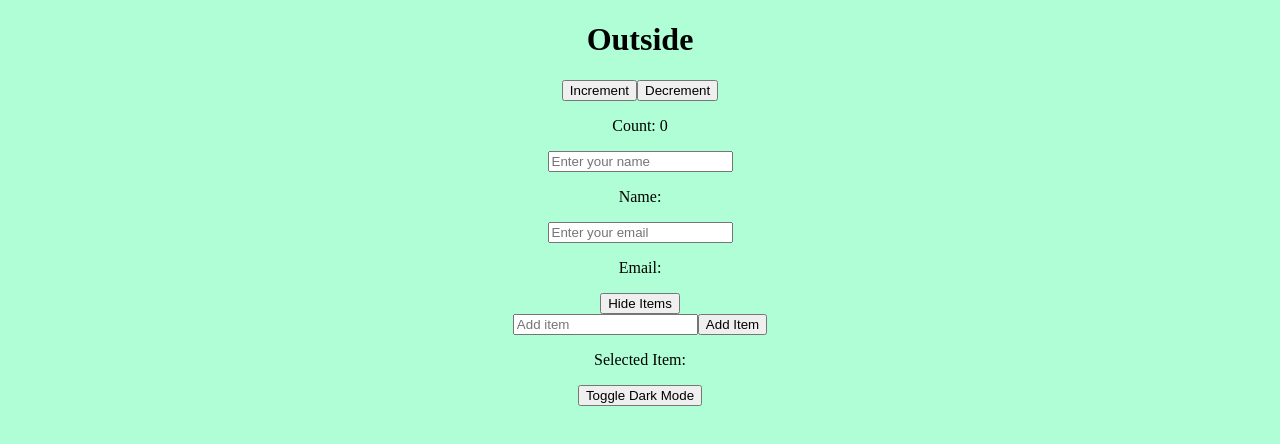
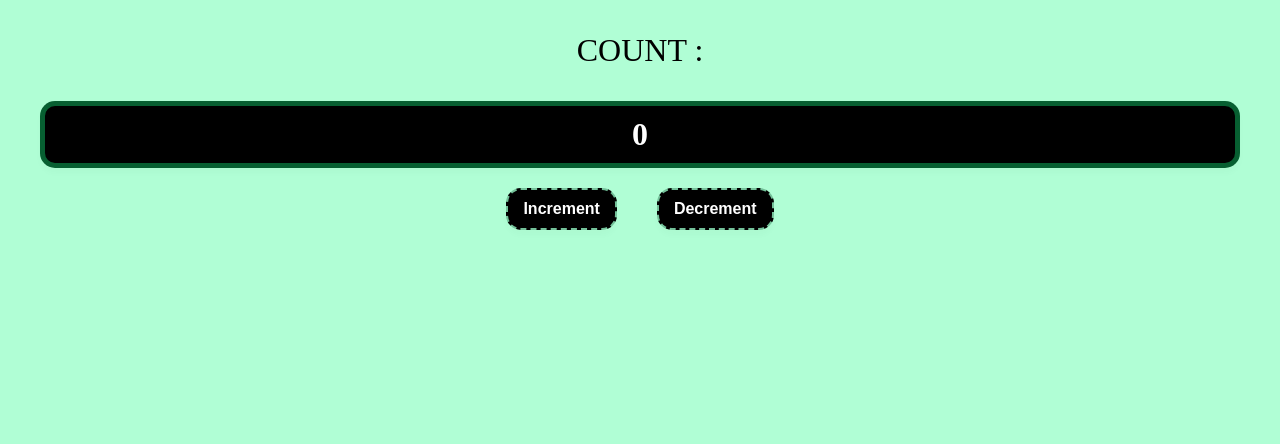
Before and after one commit to pagevamp/react-sandbox, a React (Vite) app: page / in a window 1280 px wide. Shown: the top 444 px of the page. Built offline with nearby package versions, Linux system fonts and the light colour scheme.

Commit message:
Feat(Count): Add count feature

```diff
--- a/src/components/Titles/Titles.tsx
+++ b/src/components/Titles/Titles.tsx
@@ -1,8 +1,6 @@
-import React from "react"
-
 interface TitleInterface {
   className?: string
-  content: string
+  content: string | number
 }
 
 const Titles = ({ content, className }: TitleInterface) => {
--- a/src/features/ItemCount/itemCount.tsx
+++ b/src/features/ItemCount/itemCount.tsx
@@ -1,7 +1,27 @@
-import React from "react"
+import useCount from "../../hooks/useCount"
+import styles from "./styles.module.css"
+import Button from "../../components/Button/Button"
+import Titles from "../../components/Titles/Titles"
 
-const itemCount = () => {
-  return <div>itemCount</div>
+const ItemCount = () => {
+  const { count, onIncrement, onDecrement } = useCount()
+
+  return (
+    <>
+      <Titles className={styles.count} content="COUNT : " />
+      <Titles className={styles.title} content={count} />
+      <Button
+        onClick={onIncrement}
+        className={styles.increment}
+        content="Increment"
+      />
+      <Button
+        onClick={onDecrement}
+        className={styles.decrement}
+        content="Decrement"
+      />
+    </>
+  )
 }
 
-export default itemCount
+export default ItemCount
--- /dev/null
+++ b/src/features/ItemCount/styles.module.css
@@ -0,0 +1,42 @@
+.title {
+  border: 5px solid #0a7d41c2;
+  border-radius: 15px;
+  font-size: 2rem;
+  font-weight: 600;
+  background-color: black;
+  color: white;
+  margin: 10px 20px;
+  padding: 10px 15px;
+  box-shadow: 0px 5.5px 6.5px 0px #06060605;
+}
+
+.count{
+    font-size: 2rem;
+
+}
+
+.increment,
+.decrement {
+  border: 2px dashed #98fec9c2;
+  border-radius: 15px;
+  font-size: 1rem;
+  font-weight: 600;
+  background-color: black;
+  color: white;
+  margin: 10px 20px;
+  padding: 10px 15px;
+  box-shadow: 0px 5.5px 6.5px 0px #06060605;
+  transition: all 0.25s ease;
+}
+.increment:hover,
+.decrement:hover {
+  border: #0e8748f5;
+  background-color: #0e8748f5;
+  color: black;
+  transform: scale(1.2) rotate(-2deg);
+}
+
+.increment:hover {
+  transform: scale(1.2) rotate(2deg);
+  border-radius: 15px;
+}
--- a/src/hooks/useCount.ts
+++ b/src/hooks/useCount.ts
@@ -1 +1,26 @@
-export default function useCount() {}
+import { useCallback, useEffect, useState } from "react"
+
+export default function useCount() {
+  const [count, setCount] = useState(0)
+
+  const onIncrement = useCallback(() => {
+    setCount(count + 1)
+  }, [count])
+
+  const onDecrement = useCallback(() => {
+    setCount(count - 1)
+  }, [count])
+
+  useEffect(() => {
+    localStorage.setItem("count", count.toString())
+  }, [count])
+
+  useEffect(() => {
+    const storedCount = localStorage.getItem("count")
+    if (storedCount) {
+      setCount(parseInt(storedCount))
+    }
+  }, [])
+
+  return { count, onIncrement, onDecrement }
+}
--- a/src/pages/HomePage.tsx
+++ b/src/pages/HomePage.tsx
@@ -1,130 +1,10 @@
-import React from "react"
-import { useEffect, useRef, useState } from "react"
+import ItemCount from "../features/ItemCount/itemCount"
 
 const HomePage = () => {
-  const [count, setCount] = useState(0)
-  const [isDarkMode, setIsDarkMode] = useState(false)
-  const [name, setName] = useState("")
-  const [email, setEmail] = useState("")
-  const [isVisible, setIsVisible] = useState(true)
-  const [items, setItems] = useState<string[]>([])
-  const [selectedItem, setSelectedItem] = useState<string | null>(null)
-
-  const inputRef = useRef<HTMLInputElement>(null)
-
-  useEffect(() => {
-    const storedCount = localStorage.getItem("count")
-    if (storedCount) {
-      setCount(parseInt(storedCount))
-    }
-  }, [])
-
-  useEffect(() => {
-    localStorage.setItem("count", count.toString())
-  }, [count])
-
-  useEffect(() => {
-    document.title = `Hello ${name}`
-  }, [name])
-
-  useEffect(() => {
-    if (selectedItem) {
-      console.log(selectedItem)
-    }
-  }, [selectedItem])
-
-  useEffect(() => {
-    document.body.classList.toggle("dark", isDarkMode)
-  }, [isDarkMode])
-
-  const increment = () => {
-    setCount(count + 1)
-  }
-
-  const decrement = () => {
-    setCount(count - 1)
-  }
-
-  const handleNameChange = (e: React.ChangeEvent<HTMLInputElement>) => {
-    setName(e.target.value)
-  }
-
-  const handleEmailChange = (e: React.ChangeEvent<HTMLInputElement>) => {
-    setEmail(e.target.value)
-  }
-
-  const toggleVisibility = () => {
-    setIsVisible(!isVisible)
-  }
-
-  function addItem() {
-    if (inputRef.current && inputRef.current.value) {
-      setItems([...items, inputRef.current.value])
-      inputRef.current.value = ""
-    }
-  }
-
-  async function handleSubmit() {
-    // Do something with data...
-  }
-
   return (
-    <div>
-      <h1 className="text-2xl font-bold">Outside</h1>
-      <div>
-        <button onClick={increment}>Increment</button>
-        <button onClick={decrement}>Decrement</button>
-        <p>Count: {count}</p>
-      </div>
-      <form onSubmit={handleSubmit}>
-        <div>
-          <input
-            type="text"
-            value={name}
-            onChange={handleNameChange}
-            placeholder="Enter your name"
-          />
-          <p>Name: {name}</p>
-        </div>
-        <div>
-          <input
-            type="email"
-            value={email}
-            onChange={handleEmailChange}
-            placeholder="Enter your email"
-          />
-          <p>Email: {email}</p>
-        </div>
-        <div>
-          <div>
-            <button onClick={toggleVisibility}>
-              {isVisible ? "Hide" : "Show"} Items
-            </button>
-            {isVisible && (
-              <div>
-                <input type="text" ref={inputRef} placeholder="Add item" />
-                <button onClick={addItem}>Add Item</button>
-                <ul>
-                  {items.map((item, index) => (
-                    <li key={index} onClick={() => setSelectedItem(item)}>
-                      {item}
-                    </li>
-                  ))}
-                </ul>
-              </div>
-            )}
-          </div>
-          <div>
-            <p>Selected Item: {selectedItem}</p>
-          </div>
-        </div>
-      </form>
-      <div>
-        <button onClick={() => setIsDarkMode(!isDarkMode)}>
-          Toggle Dark Mode
-        </button>
-      </div>
-    </div>
+    <>
+      <ItemCount />
+    </>
   )
 }
 
```
